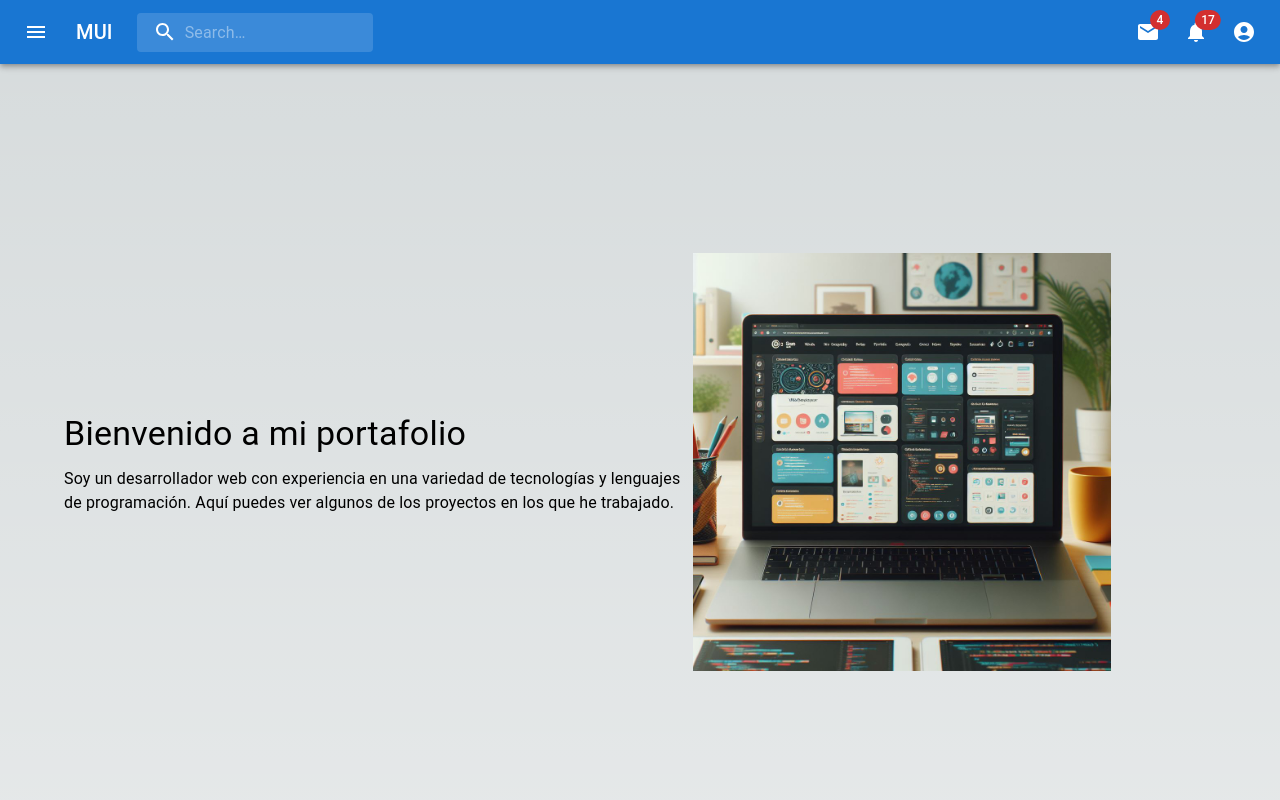
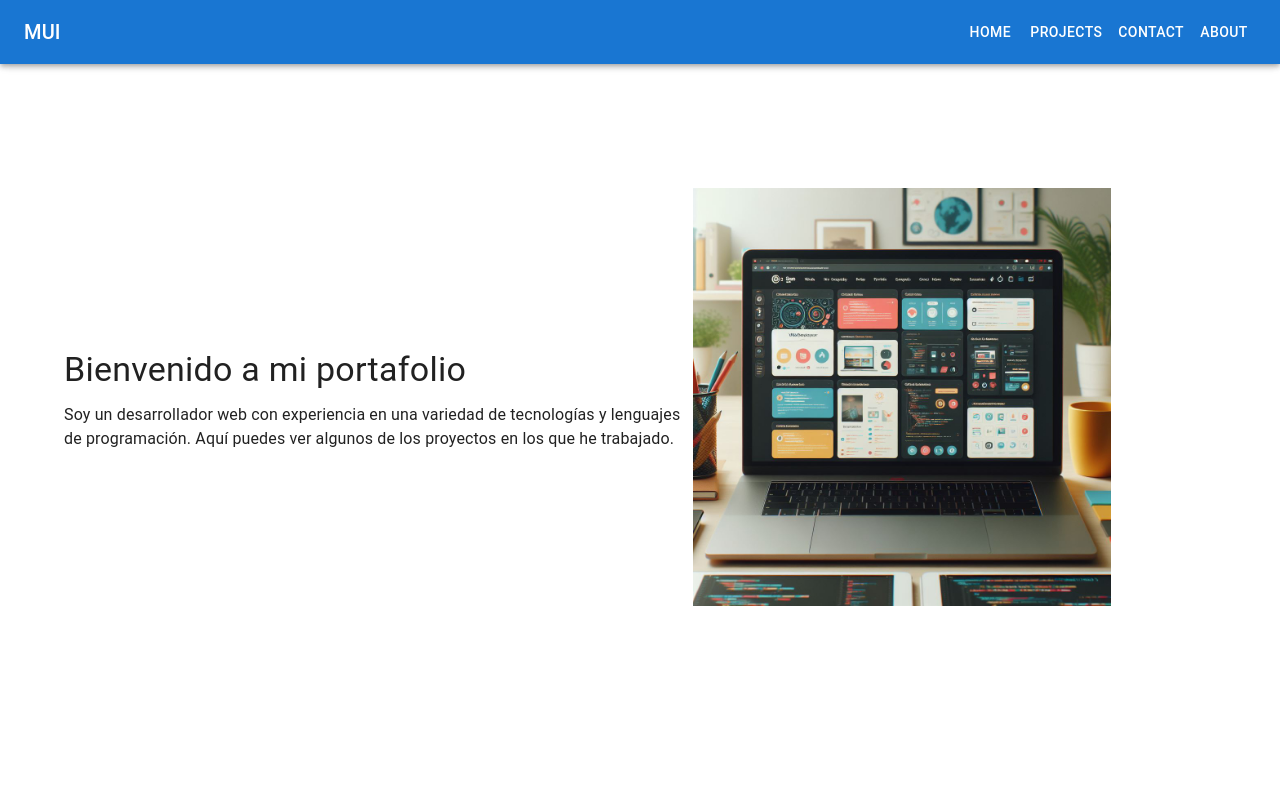
Before and after one commit to pablitomartinez/portfolio, a Next.js app: page / in a window 1280 px wide. Shown: the top 800 px of the page. Built offline with nearby package versions, Linux system fonts and the light colour scheme.

Commit message:
config navbar

```diff
--- a/app/Navbar.tsx
+++ b/app/Navbar.tsx
@@ -1,236 +1,329 @@
-'use client'
+// 'use client'
+
+// import * as React from 'react';
+// import { styled, alpha } from '@mui/material/styles';
+// import AppBar from '@mui/material/AppBar';
+// import Box from '@mui/material/Box';
+// import Toolbar from '@mui/material/Toolbar';
+// import IconButton from '@mui/material/IconButton';
+// import Typography from '@mui/material/Typography';
+// import InputBase from '@mui/material/InputBase';
+// import Badge from '@mui/material/Badge';
+// import MenuItem from '@mui/material/MenuItem';
+// import Menu from '@mui/material/Menu';
+// import MenuIcon from '@mui/icons-material/Menu';
+// import SearchIcon from '@mui/icons-material/Search';
+// import AccountCircle from '@mui/icons-material/AccountCircle';
+// import MailIcon from '@mui/icons-material/Mail';
+// import NotificationsIcon from '@mui/icons-material/Notifications';
+// import MoreIcon from '@mui/icons-material/MoreVert';
+
+// const Search = styled('div')(({ theme }) => ({
+//   position: 'relative',
+//   borderRadius: theme.shape.borderRadius,
+//   backgroundColor: alpha(theme.palette.common.white, 0.15),
+//   '&:hover': {
+//     backgroundColor: alpha(theme.palette.common.white, 0.25),
+//   },
+//   marginRight: theme.spacing(2),
+//   marginLeft: 0,
+//   width: '100%',
+//   [theme.breakpoints.up('sm')]: {
+//     marginLeft: theme.spacing(3),
+//     width: 'auto',
+//   },
+// }));
+
+// const SearchIconWrapper = styled('div')(({ theme }) => ({
+//   padding: theme.spacing(0, 2),
+//   height: '100%',
+//   position: 'absolute',
+//   pointerEvents: 'none',
+//   display: 'flex',
+//   alignItems: 'center',
+//   justifyContent: 'center',
+// }));
+
+// const StyledInputBase = styled(InputBase)(({ theme }) => ({
+//   color: 'inherit',
+//   '& .MuiInputBase-input': {
+//     padding: theme.spacing(1, 1, 1, 0),
+//     // vertical padding + font size from searchIcon
+//     paddingLeft: `calc(1em + ${theme.spacing(4)})`,
+//     transition: theme.transitions.create('width'),
+//     width: '100%',
+//     [theme.breakpoints.up('md')]: {
+//       width: '20ch',
+//     },
+//   },
+// }));
+
+// export default function Navbar() {
+//   const [anchorEl, setAnchorEl] = React.useState<null | HTMLElement>(null);
+//   const [mobileMoreAnchorEl, setMobileMoreAnchorEl] =
+//     React.useState<null | HTMLElement>(null);
+
+//   const isMenuOpen = Boolean(anchorEl);
+//   const isMobileMenuOpen = Boolean(mobileMoreAnchorEl);
+
+//   const handleProfileMenuOpen = (event: React.MouseEvent<HTMLElement>) => {
+//     setAnchorEl(event.currentTarget);
+//   };
+
+//   const handleMobileMenuClose = () => {
+//     setMobileMoreAnchorEl(null);
+//   };
+
+//   const handleMenuClose = () => {
+//     setAnchorEl(null);
+//     handleMobileMenuClose();
+//   };
+
+//   const handleMobileMenuOpen = (event: React.MouseEvent<HTMLElement>) => {
+//     setMobileMoreAnchorEl(event.currentTarget);
+//   };
+
+//   const menuId = 'primary-search-account-menu';
+//   const renderMenu = (
+//     <Menu
+//       anchorEl={anchorEl}
+//       anchorOrigin={{
+//         vertical: 'top',
+//         horizontal: 'right',
+//       }}
+//       id={menuId}
+//       keepMounted
+//       transformOrigin={{
+//         vertical: 'top',
+//         horizontal: 'right',
+//       }}
+//       open={isMenuOpen}
+//       onClose={handleMenuClose}
+//     >
+//       <MenuItem onClick={handleMenuClose}>Profile</MenuItem>
+//       <MenuItem onClick={handleMenuClose}>My account</MenuItem>
+//     </Menu>
+//   );
+
+//   const mobileMenuId = 'primary-search-account-menu-mobile';
+//   const renderMobileMenu = (
+//     <Menu
+//       anchorEl={mobileMoreAnchorEl}
+//       anchorOrigin={{
+//         vertical: 'top',
+//         horizontal: 'right',
+//       }}
+//       id={mobileMenuId}
+//       keepMounted
+//       transformOrigin={{
+//         vertical: 'top',
+//         horizontal: 'right',
+//       }}
+//       open={isMobileMenuOpen}
+//       onClose={handleMobileMenuClose}
+//     >
+//       <MenuItem>
+//         <IconButton size="large" aria-label="show 4 new mails" color="inherit">
+//           <Badge badgeContent={4} color="error">
+//             <MailIcon />
+//           </Badge>
+//         </IconButton>
+//         <p>Messages</p>
+//       </MenuItem>
+//       <MenuItem>
+//         <IconButton
+//           size="large"
+//           aria-label="show 17 new notifications"
+//           color="inherit"
+//         >
+//           <Badge badgeContent={17} color="error">
+//             <NotificationsIcon />
+//           </Badge>
+//         </IconButton>
+//         <p>Notifications</p>
+//       </MenuItem>
+//       <MenuItem onClick={handleProfileMenuOpen}>
+//         <IconButton
+//           size="large"
+//           aria-label="account of current user"
+//           aria-controls="primary-search-account-menu"
+//           aria-haspopup="true"
+//           color="inherit"
+//         >
+//           <AccountCircle />
+//         </IconButton>
+//         <p>Profile</p>
+//       </MenuItem>
+//     </Menu>
+//   );
+
+//   return (
+//     <Box sx={{ flexGrow: 1 }}>
+//       <AppBar position="static">
+//         <Toolbar>
+//           <IconButton
+//             size="large"
+//             edge="start"
+//             color="inherit"
+//             aria-label="open drawer"
+//             sx={{ mr: 2 }}
+//           >
+//             <MenuIcon />
+//           </IconButton>
+//           <Typography
+//             variant="h6"
+//             noWrap
+//             component="div"
+//             sx={{ display: { xs: 'none', sm: 'block' } }}
+//           >
+//             MUI
+//           </Typography>
+
+//           <Box sx={{ flexGrow: 1 }} paddingLeft={4}/>
+//             <Box sx={{ display: { xs: 'none', md: 'flex' } }} >
+
+//               <Typography variant='button' color='white'>
+//                 Inicio
+//               </Typography>
+
+//               <Typography variant='button' >
+//                 Contacto
+//               </Typography>
+
+//               <Typography variant='button' >
+//                 Projects
+//               </Typography>
+
+//               <Typography variant='button' >
+//                 About
+//               </Typography>
+
+//             </Box>
+
+//           <Box sx={{ display: { xs: 'flex', md: 'none' } }}>
+//             <IconButton
+//               size="large"
+//               aria-label="show more"
+//               aria-controls={mobileMenuId}
+//               aria-haspopup="true"
+//               onClick={handleMobileMenuOpen}
+//               color="inherit"
+//             >
+//               <MoreIcon />
+//             </IconButton>
+//           </Box>
+//         </Toolbar>
+//       </AppBar>
+//       {renderMobileMenu}
+//       {renderMenu}
+//     </Box>
+//   );
+// }
+'use client';
 
 import * as React from 'react';
-import { styled, alpha } from '@mui/material/styles';
 import AppBar from '@mui/material/AppBar';
 import Box from '@mui/material/Box';
+import CssBaseline from '@mui/material/CssBaseline';
+import Divider from '@mui/material/Divider';
+import Drawer from '@mui/material/Drawer';
+import IconButton from '@mui/material/IconButton';
+import List from '@mui/material/List';
+import ListItem from '@mui/material/ListItem';
+import ListItemButton from '@mui/material/ListItemButton';
+import ListItemText from '@mui/material/ListItemText';
+import MenuIcon from '@mui/icons-material/Menu';
 import Toolbar from '@mui/material/Toolbar';
-import IconButton from '@mui/material/IconButton';
 import Typography from '@mui/material/Typography';
-import InputBase from '@mui/material/InputBase';
-import Badge from '@mui/material/Badge';
-import MenuItem from '@mui/material/MenuItem';
-import Menu from '@mui/material/Menu';
-import MenuIcon from '@mui/icons-material/Menu';
-import SearchIcon from '@mui/icons-material/Search';
-import AccountCircle from '@mui/icons-material/AccountCircle';
-import MailIcon from '@mui/icons-material/Mail';
-import NotificationsIcon from '@mui/icons-material/Notifications';
-import MoreIcon from '@mui/icons-material/MoreVert';
+import Button from '@mui/material/Button';
 
-const Search = styled('div')(({ theme }) => ({
-  position: 'relative',
-  borderRadius: theme.shape.borderRadius,
-  backgroundColor: alpha(theme.palette.common.white, 0.15),
-  '&:hover': {
-    backgroundColor: alpha(theme.palette.common.white, 0.25),
-  },
-  marginRight: theme.spacing(2),
-  marginLeft: 0,
-  width: '100%',
-  [theme.breakpoints.up('sm')]: {
-    marginLeft: theme.spacing(3),
-    width: 'auto',
-  },
-}));
+interface Props {
+  /**
+   * Injected by the documentation to work in an iframe.
+   * You won't need it on your project.
+   */
+  window?: () => Window;
+}
 
-const SearchIconWrapper = styled('div')(({ theme }) => ({
-  padding: theme.spacing(0, 2),
-  height: '100%',
-  position: 'absolute',
-  pointerEvents: 'none',
-  display: 'flex',
-  alignItems: 'center',
-  justifyContent: 'center',
-}));
+const drawerWidth = 240;
+const navItems = ['Home', 'Projects', 'Contact', 'About'];
 
-const StyledInputBase = styled(InputBase)(({ theme }) => ({
-  color: 'inherit',
-  '& .MuiInputBase-input': {
-    padding: theme.spacing(1, 1, 1, 0),
-    // vertical padding + font size from searchIcon
-    paddingLeft: `calc(1em + ${theme.spacing(4)})`,
-    transition: theme.transitions.create('width'),
-    width: '100%',
-    [theme.breakpoints.up('md')]: {
-      width: '20ch',
-    },
-  },
-}));
+export default function DrawerAppBar(props: Props) {
+  const { window } = props;
+  const [mobileOpen, setMobileOpen] = React.useState(false);
 
-export default function Navbar() {
-  const [anchorEl, setAnchorEl] = React.useState<null | HTMLElement>(null);
-  const [mobileMoreAnchorEl, setMobileMoreAnchorEl] =
-    React.useState<null | HTMLElement>(null);
-
-  const isMenuOpen = Boolean(anchorEl);
-  const isMobileMenuOpen = Boolean(mobileMoreAnchorEl);
-
-  const handleProfileMenuOpen = (event: React.MouseEvent<HTMLElement>) => {
-    setAnchorEl(event.currentTarget);
+  const handleDrawerToggle = () => {
+    setMobileOpen((prevState) => !prevState);
   };
 
-  const handleMobileMenuClose = () => {
-    setMobileMoreAnchorEl(null);
-  };
-
-  const handleMenuClose = () => {
-    setAnchorEl(null);
-    handleMobileMenuClose();
-  };
-
-  const handleMobileMenuOpen = (event: React.MouseEvent<HTMLElement>) => {
-    setMobileMoreAnchorEl(event.currentTarget);
-  };
-
-  const menuId = 'primary-search-account-menu';
-  const renderMenu = (
-    <Menu
-      anchorEl={anchorEl}
-      anchorOrigin={{
-        vertical: 'top',
-        horizontal: 'right',
-      }}
-      id={menuId}
-      keepMounted
-      transformOrigin={{
-        vertical: 'top',
-        horizontal: 'right',
-      }}
-      open={isMenuOpen}
-      onClose={handleMenuClose}
-    >
-      <MenuItem onClick={handleMenuClose}>Profile</MenuItem>
-      <MenuItem onClick={handleMenuClose}>My account</MenuItem>
-    </Menu>
+  const drawer = (
+    <Box onClick={handleDrawerToggle} sx={{ textAlign: 'center' }}>
+      <Typography variant="h6" sx={{ my: 2 }}>
+        MUI
+      </Typography>
+      <Divider />
+      <List>
+        {navItems.map((item) => (
+          <ListItem key={item} disablePadding>
+            <ListItemButton sx={{ textAlign: 'center' }}>
+              <ListItemText primary={item} />
+            </ListItemButton>
+          </ListItem>
+        ))}
+      </List>
+    </Box>
   );
 
-  const mobileMenuId = 'primary-search-account-menu-mobile';
-  const renderMobileMenu = (
-    <Menu
-      anchorEl={mobileMoreAnchorEl}
-      anchorOrigin={{
-        vertical: 'top',
-        horizontal: 'right',
-      }}
-      id={mobileMenuId}
-      keepMounted
-      transformOrigin={{
-        vertical: 'top',
-        horizontal: 'right',
-      }}
-      open={isMobileMenuOpen}
-      onClose={handleMobileMenuClose}
-    >
-      <MenuItem>
-        <IconButton size="large" aria-label="show 4 new mails" color="inherit">
-          <Badge badgeContent={4} color="error">
-            <MailIcon />
-          </Badge>
-        </IconButton>
-        <p>Messages</p>
-      </MenuItem>
-      <MenuItem>
-        <IconButton
-          size="large"
-          aria-label="show 17 new notifications"
-          color="inherit"
-        >
-          <Badge badgeContent={17} color="error">
-            <NotificationsIcon />
-          </Badge>
-        </IconButton>
-        <p>Notifications</p>
-      </MenuItem>
-      <MenuItem onClick={handleProfileMenuOpen}>
-        <IconButton
-          size="large"
-          aria-label="account of current user"
-          aria-controls="primary-search-account-menu"
-          aria-haspopup="true"
-          color="inherit"
-        >
-          <AccountCircle />
-        </IconButton>
-        <p>Profile</p>
-      </MenuItem>
-    </Menu>
-  );
+  const container = window !== undefined ? () => window().document.body : undefined;
 
   return (
-    <Box sx={{ flexGrow: 1 }}>
-      <AppBar position="static">
+    <Box sx={{ display: 'flex' }}>
+      <CssBaseline />
+      <AppBar component="nav">
         <Toolbar>
           <IconButton
-            size="large"
-            edge="start"
             color="inherit"
             aria-label="open drawer"
-            sx={{ mr: 2 }}
+            edge="start"
+            onClick={handleDrawerToggle}
+            sx={{ mr: 2, display: { sm: 'none' } }}
           >
             <MenuIcon />
           </IconButton>
           <Typography
             variant="h6"
-            noWrap
             component="div"
-            sx={{ display: { xs: 'none', sm: 'block' } }}
+            sx={{ flexGrow: 1, display: { xs: 'none', sm: 'block' } }}
           >
             MUI
           </Typography>
-          <Search>
-            <SearchIconWrapper>
-              <SearchIcon />
-            </SearchIconWrapper>
-            <StyledInputBase
-              placeholder="Search…"
-              inputProps={{ 'aria-label': 'search' }}
-            />
-          </Search>
-          <Box sx={{ flexGrow: 1 }} />
-          <Box sx={{ display: { xs: 'none', md: 'flex' } }}>
-            <IconButton size="large" aria-label="show 4 new mails" color="inherit">
-              <Badge badgeContent={4} color="error">
-                <MailIcon />
-              </Badge>
-            </IconButton>
-            <IconButton
-              size="large"
-              aria-label="show 17 new notifications"
-              color="inherit"
-            >
-              <Badge badgeContent={17} color="error">
-                <NotificationsIcon />
-              </Badge>
-            </IconButton>
-            <IconButton
-              size="large"
-              edge="end"
-              aria-label="account of current user"
-              aria-controls={menuId}
-              aria-haspopup="true"
-              onClick={handleProfileMenuOpen}
-              color="inherit"
-            >
-              <AccountCircle />
-            </IconButton>
-          </Box>
-          <Box sx={{ display: { xs: 'flex', md: 'none' } }}>
-            <IconButton
-              size="large"
-              aria-label="show more"
-              aria-controls={mobileMenuId}
-              aria-haspopup="true"
-              onClick={handleMobileMenuOpen}
-              color="inherit"
-            >
-              <MoreIcon />
-            </IconButton>
+          <Box sx={{ display: { xs: 'none', sm: 'block' } }}>
+            {navItems.map((item) => (
+              <Button key={item} sx={{ color: '#fff' }}>
+                {item}
+              </Button>
+            ))}
           </Box>
         </Toolbar>
       </AppBar>
-      {renderMobileMenu}
-      {renderMenu}
+      <nav>
+        <Drawer
+          container={container}
+          variant="temporary"
+          open={mobileOpen}
+          onClose={handleDrawerToggle}
+          ModalProps={{
+            keepMounted: true, // Better open performance on mobile.
+          }}
+          sx={{
+            display: { xs: 'block', sm: 'none' },
+            '& .MuiDrawer-paper': { boxSizing: 'border-box', width: drawerWidth },
+          }}
+        >
+          {drawer}
+        </Drawer>
+      </nav>
+
     </Box>
   );
 }
```
